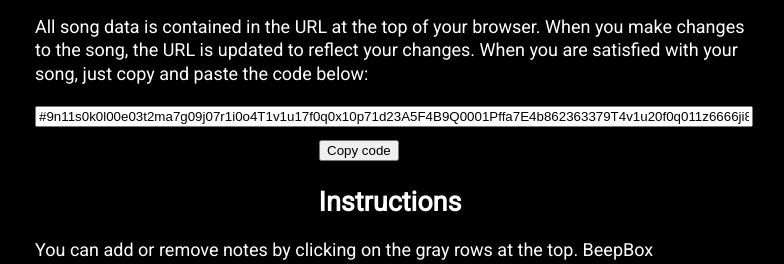
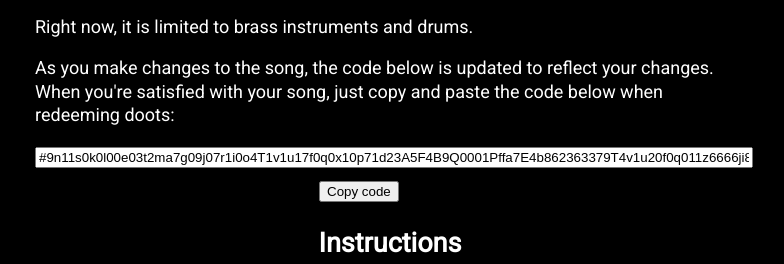
Before and after one commit to sushifur/YipBox, a website: page website/index.html in a window 1280 px wide. Shown: the part 768-1032 px from the top of the page, without its empty margins (250-1034 px from the left). Drawn offline with Linux system fonts and the light colour scheme.

Commit message:
Update index.html

```diff
--- a/website/index.html
+++ b/website/index.html
@@ -3,11 +3,11 @@
 <head>
 	<meta charset="utf-8" />
 	<meta name="viewport" content="width=device-width, initial-scale=1.0" />
-	<title>BeepBox</title>
-	<meta name="application-name" content="BeepBox" />
-	<meta name="apple-mobile-web-app-title" content="BeepBox">
-	<meta name="description" content="BeepBox is an online tool for sketching and sharing instrumental music." />
-	<meta name="keywords" content="beepbox, music, composition, tool, synth, synthesizer, daw, tracker, instrument, song, melody, chiptune, free" />
+	<title>YipBox</title>
+	<meta name="application-name" content="YipBox" />
+	<meta name="apple-mobile-web-app-title" content="YipBox">
+	<meta name="description" content="YipBox is an online tool for sketching and sharing instrumental music." />
+	<meta name="keywords" content="YipBox, music, composition, tool, synth, synthesizer, daw, tracker, instrument, song, melody, chiptune, free" />
 	<meta name="mobile-web-app-capable" content="yes" />
 	<meta name="apple-mobile-web-app-capable" content="yes" />
 	<meta name="apple-mobile-web-app-status-bar-style" content="black-translucent" />
@@ -131,7 +131,7 @@
 <body>
 	<div id="beepboxEditorContainer">
 		<noscript>
-			Sorry, BeepBox requires a JavaScript-enabled browser.
+			Sorry, YipBox requires a JavaScript-enabled browser.
 		</noscript>
 	</div>
 	<div id="text-content">
@@ -143,10 +143,11 @@
 				YipBox is a limited mod for <a href="https://www.beepbox.co" target="_blank">BeepBox</a>, that lets you compose tunes for <a href="https://twitch.tv/sushifur" target="_blank">Sushi's stream channel points redeems</a>.
 			</p>
 			<p>
-				All song data is contained in the URL at the top of your browser.
-				When you make changes to the song, the URL is updated to reflect your changes.
-				When you are satisfied with your song, just copy and paste the code below:
-			</p>
+				Right now, it is limited to brass instruments and drums.
+			</p><p>
+	As you make changes to the song, the code below is updated to reflect your changes.
+	When you're satisfied with your song, just copy and paste the code below when redeeming doots:
+</p>
 
 		</section>
 
```
